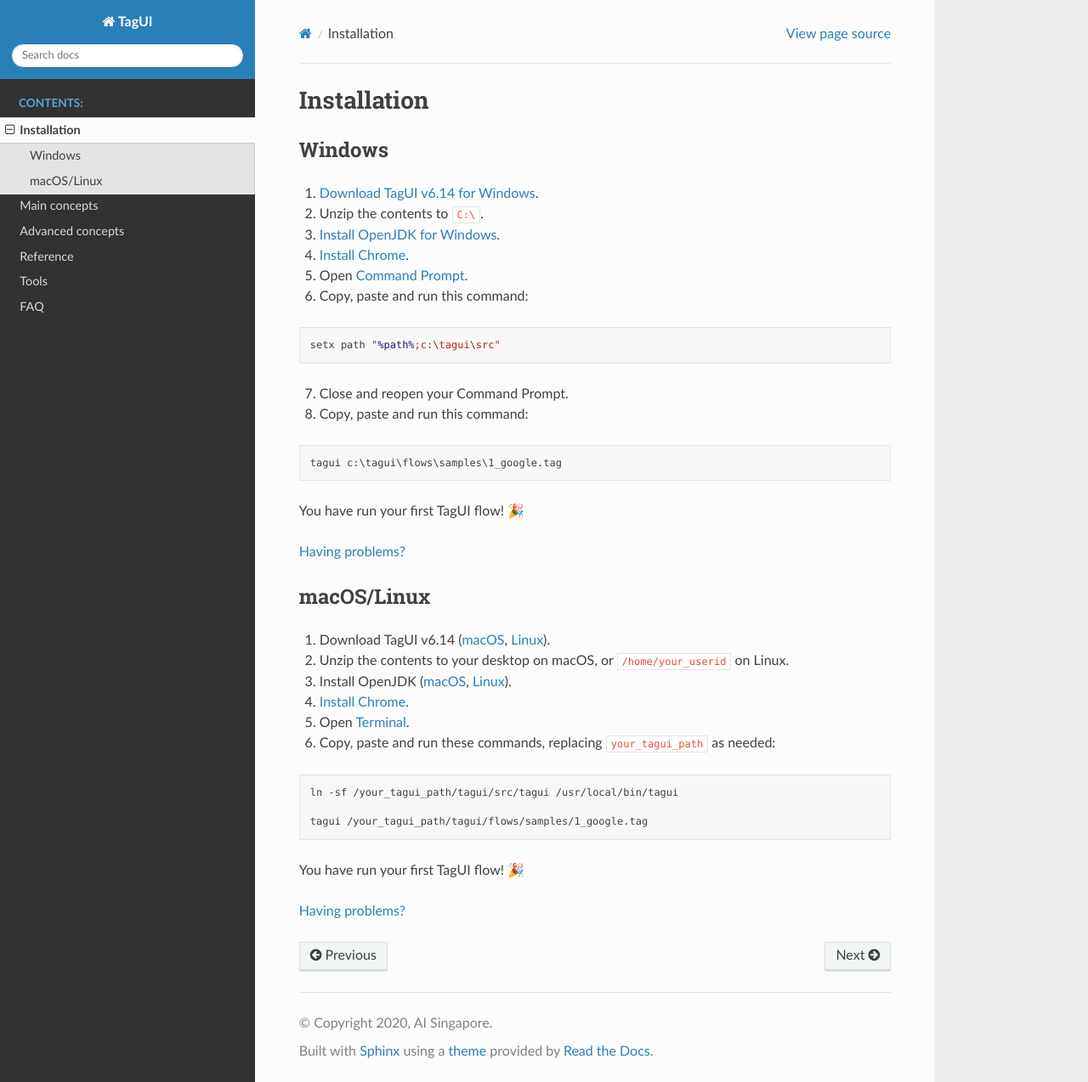
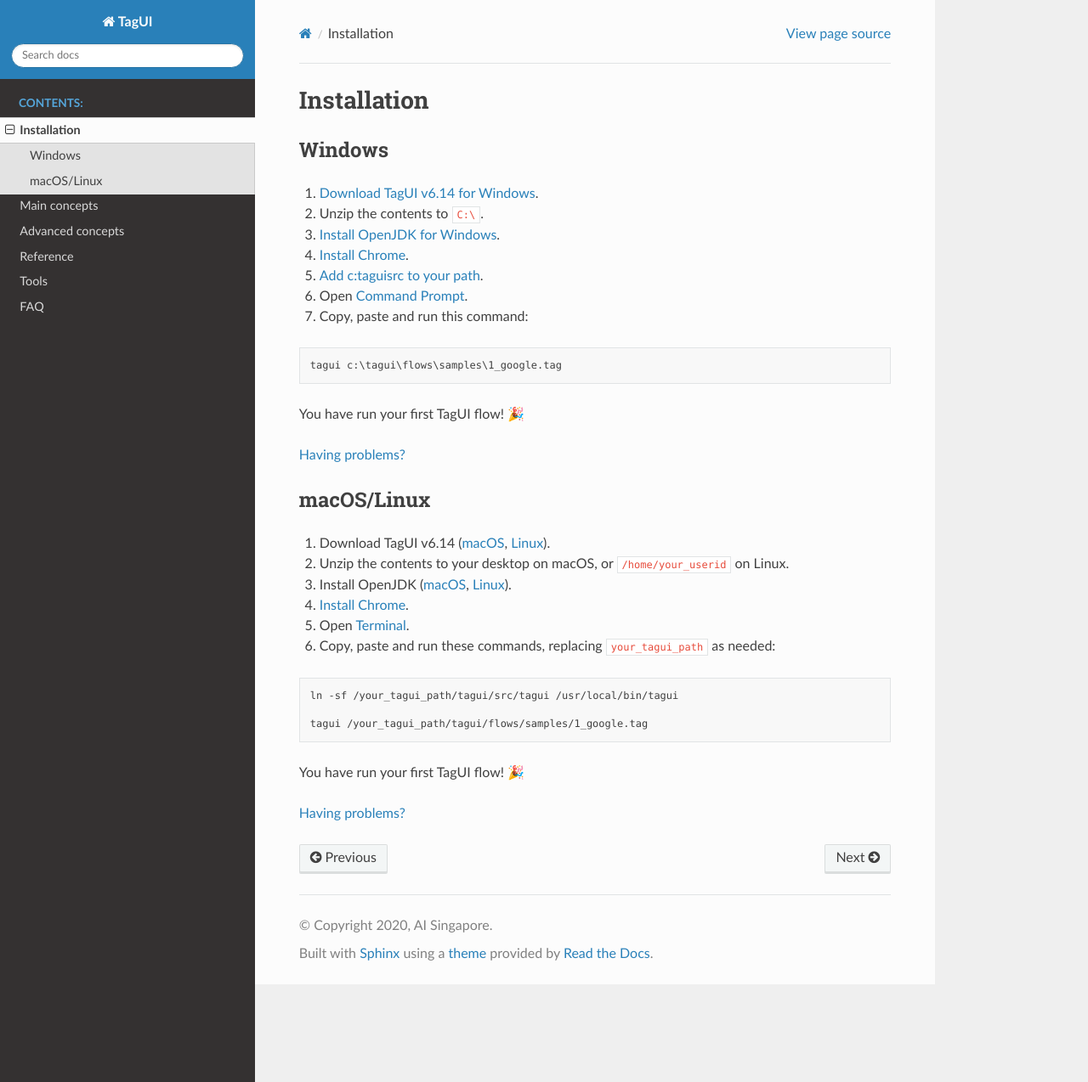
Before and after one commit to aisingapore/TagUI, a Sphinx documentation site: the page built from docs/setup.rst, in a window 1280 px wide and 1274 px high. Shown: the whole window at 85% size. Built offline with Sphinx 7.4.7 and the Read the Docs theme 2.0.0, drawn with Linux system fonts in a browser that asks for light colours.

Commit message:
doc - manual adding vs setx to add path
change to manual adding, have seen how setx not work on some Windows computers

```diff
--- a/docs/setup.rst
+++ b/docs/setup.rst
@@ -12,17 +12,11 @@
 
 4. `Install Chrome <https://www.google.com/chrome/>`_.
 
-5. Open :ref:`Command Prompt <how-to-use-command-prompt>`.
+5. `Add c:\tagui\src to your path <https://www.c-sharpcorner.com/article/add-a-directory-to-path-environment-variable-in-windows-10/>`_.
 
-6. Copy, paste and run this command:
+6. Open :ref:`Command Prompt <how-to-use-command-prompt>`.
 
-.. code-block:: bat
-
-    setx path "%path%;c:\tagui\src"
-
-7. Close and reopen your Command Prompt.
-
-8. Copy, paste and run this command:
+7. Copy, paste and run this command:
 
 .. code-block:: bat
 
```
